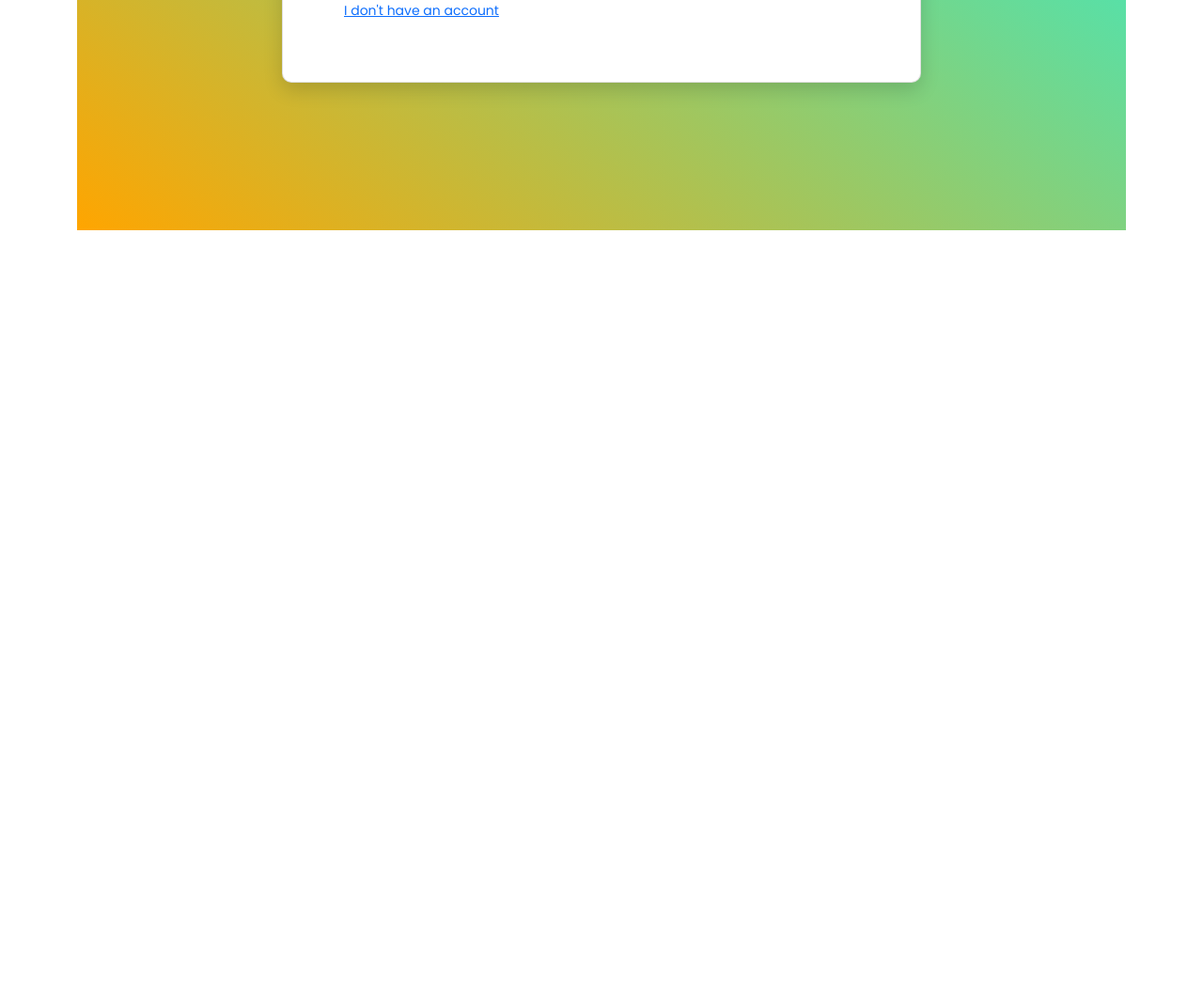
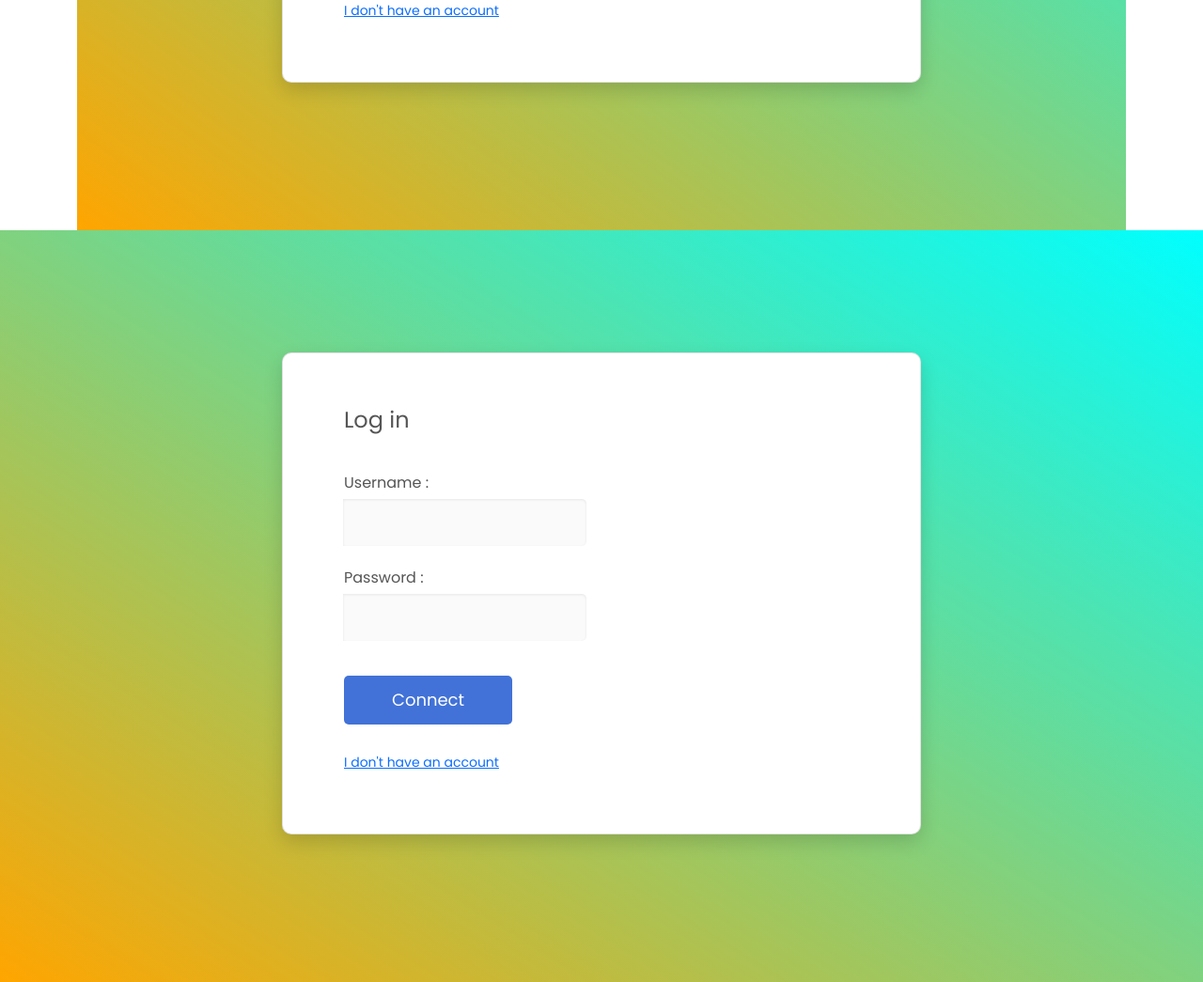
Before and after one commit to FeutreEnBois/PHP-Forum, a PHP site: page /login.php in a window 1280 px wide. Shown: the part 597-1642 px from the top of the page at 94% size. Before the commit the page ends 842 px from the top, so only its background shows below. Run offline with PHP 8.4, Linux system fonts and the light colour scheme.

Commit message:
correction

```diff
--- a/login.php
+++ b/login.php
@@ -8,6 +8,36 @@
     <form class="container" method="POST">
 
         <?php if(isset($errorMsg)){ echo '<p>'.$errorMsg.'</p>'; } ?>
+
+        <div class="page-wrapper bg-gra-02 p-t-130 p-b-100 font-poppins">
+        <div class="wrapper wrapper--w680">
+            <div class="card card-4">
+                <div class="card-body">
+                    <h2 class="title">Log in</h2>
+                    <form method="POST">
+                            <div class="col-2">
+                                <div class="input-group">
+                                    <label class="label">Username :</label>
+                                    <input class="input--style-4" type="text" name="pseudo">
+                                </div>
+                            </div>
+                            <div class="col-2">
+                                <div class="input-group">
+                                    <label class="label">Password :</label>
+                                    <input class="input--style-4" type="email" name="pwd">
+                                </div>
+                            </div>
+                        <div class="p-t-15">
+                            <button class="btn btn--radius-2 btn--blue" type="submit" name="validate">Connect</button>
+                        </div>
+                        <div class="p-t-30">
+                            <a href="signup.php"> <p> I don't have an account </p> </a>
+                        </div>
+                    </form>
+                </div>
+            </div>
+        </div>
+    </div>
 
 
         <div class="page-wrapper bg-gra-02 p-t-130 p-b-100 font-poppins">
```
